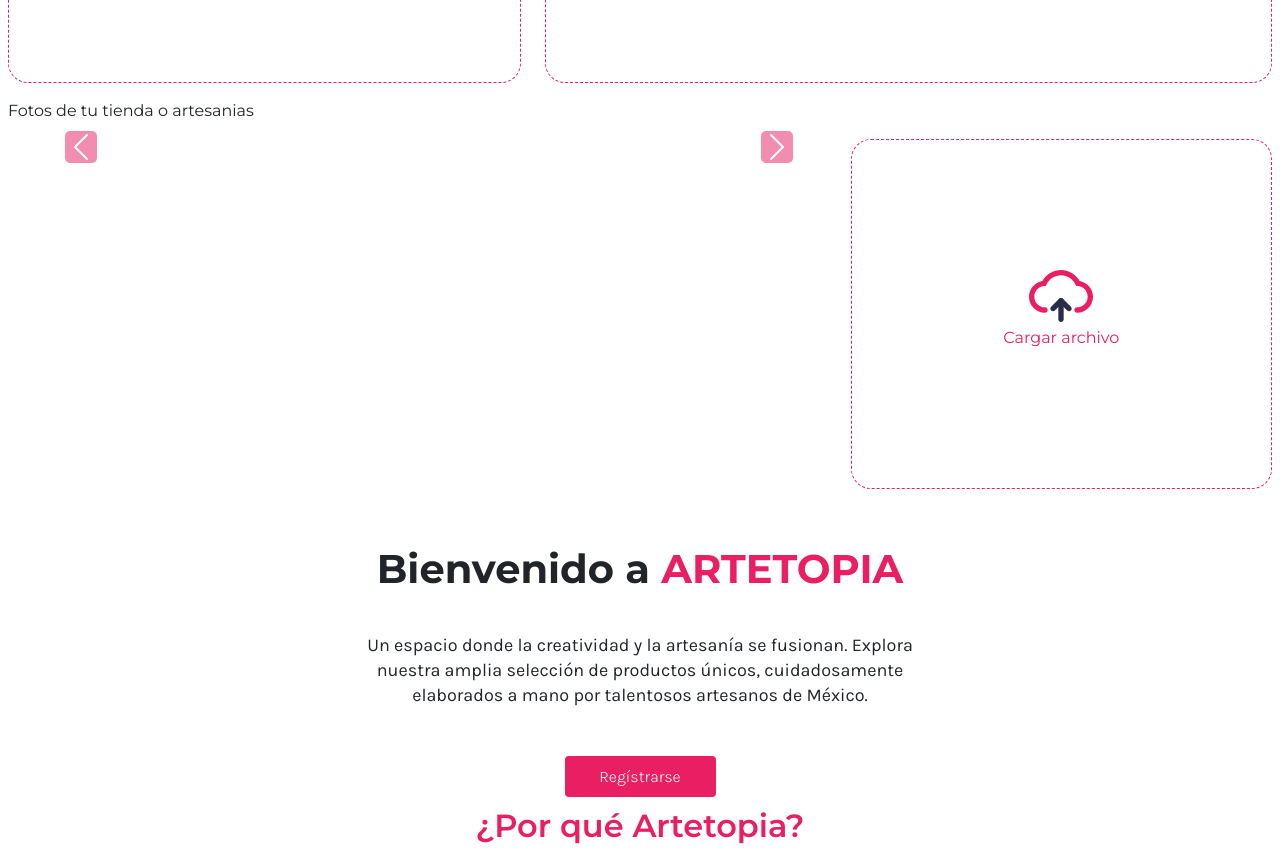
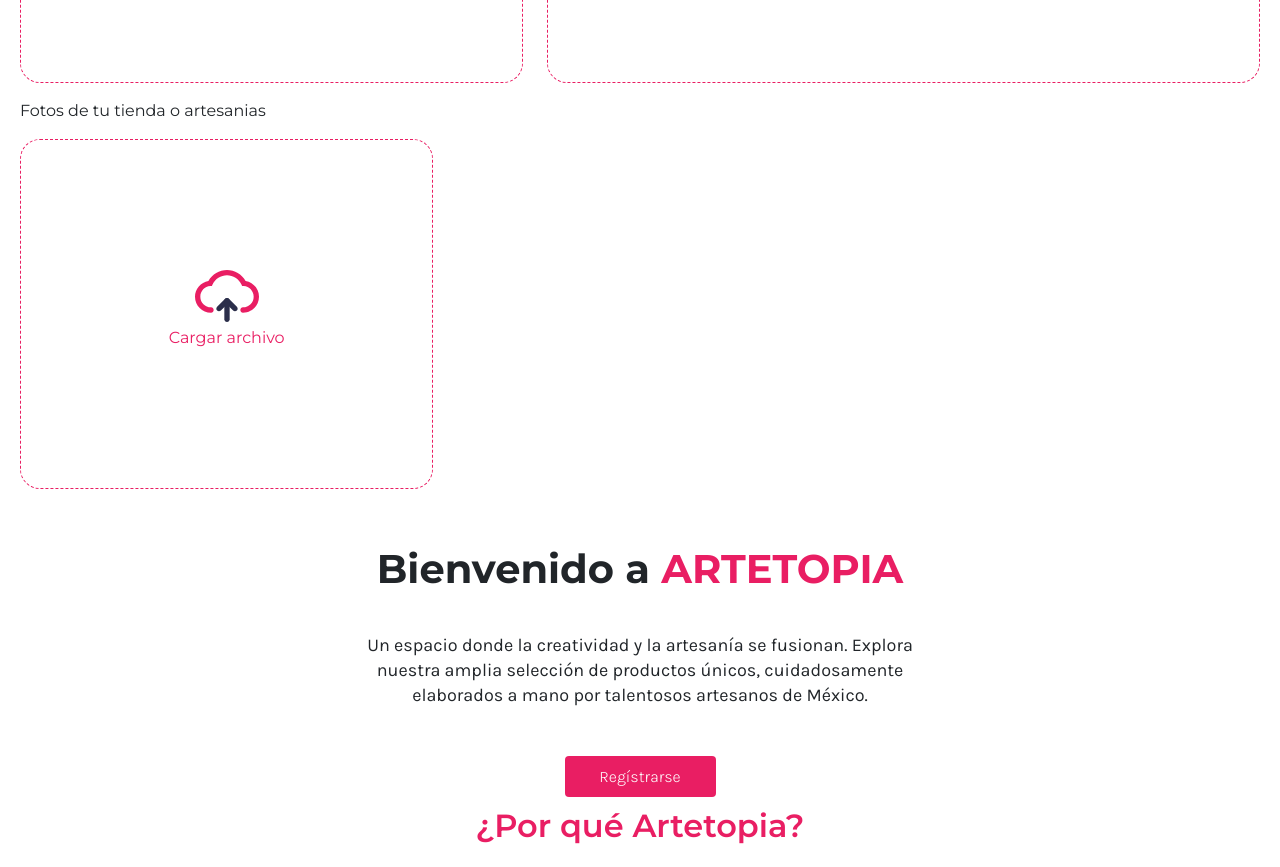
Before and after one commit to Artetopia/artetopia-front-react, a React (Vite) app: page / in a window 1280 px wide. Shown: the part 540-1407 px from the top of the page. Built offline with nearby package versions, Linux system fonts and the light colour scheme; grey boxes are pictures that could not be loaded.

Commit message:
fixing carousel styles

```diff
--- a/src/components/Carousel/index.jsx
+++ b/src/components/Carousel/index.jsx
@@ -4,7 +4,6 @@
   CarouselItem,
   CarouselControl,
   CarouselIndicators,
-  CarouselCaption,
 } from 'reactstrap';
 
 function ComponentCarousel( { files=[], ...rest }) {
@@ -41,7 +40,7 @@
         onExited={() => setAnimating(false)}
         key={item.src}
       >
-        <img src={item.src} alt={item.altText} className='carousel-container d-flex justify-content-end'/>
+        <img src={item.src} alt={item.altText} className='carousel-container px-4'/>
 
       </CarouselItem>
     );
--- a/src/components/Stepper/stepper.css
+++ b/src/components/Stepper/stepper.css
@@ -41,7 +41,11 @@
 }
 
 .image-uploaded-container {
-  height: 350px;
+  height: 200px;
+}
+
+.carousel-container {
+  height: 300px !important;
 }
 
 .upload-file-text {
--- a/src/pages/Page3/index.jsx
+++ b/src/pages/Page3/index.jsx
@@ -42,7 +42,7 @@
 };
 
     return (
-    <div>
+    <div className='container'>
         <Stepper step={CURRENT_PAGE}/>
 
         <Form.Group className='mx-2' controlId="formStep3">
@@ -85,9 +85,12 @@
             </div> */}
             <div className="container">
             <div className="row">
-              <div className="col-md-6 col-lg-8">
-                <ComponentCarousel className='d-flex justify-content-center my-2' files={websitePics}/>
+              {websitePics?.length > 0 &&
+                <div className="col-md-6 col-lg-8 d-flex justify-content-center ">
+                  <ComponentCarousel
+                  files={websitePics}/>
                 </div>
+              }
               <div className="col-md-6 col-lg-4 p-0">
                 {websitePics?.length < MAX_ALLOWED_FILES_WEBSITE && (
                     <FormFile
@@ -100,7 +103,7 @@
               </div>
 
               {websitePics.map((pic) => (
-                  <div className="col-md-6 col-lg-4 d-flex justify-content-center ">
+                  <div className="col-md-4 col-lg-3 d-flex justify-content-center ">
                       <img
                           key={pic}
                           className="image-uploaded-container "
```
Also changed, not shown: src/components/Stepper/stepper.scss (+9 -1 lines). Lines whose indentation alone changed are shown as unchanged.
